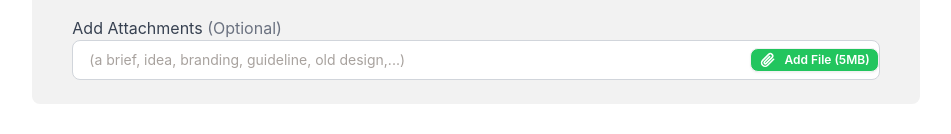
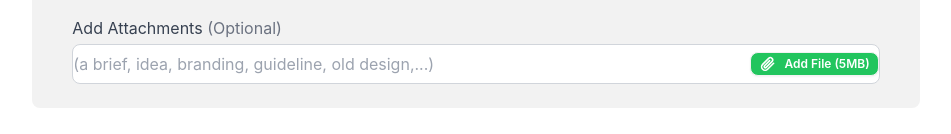
Before and after one commit to ismailjobi/Mediusware_Task, a React (Create React App) app in the folder front-end-react/: page / in a window 1280 px wide. Shown: the part 666-800 px from the top of the page, without its empty margins (164-1115 px from the left). Built offline with nearby package versions, Linux system fonts and the light colour scheme.

Commit message:
feedbacks completed

```diff
--- a/front-end-react/src/components/service.jsx
+++ b/front-end-react/src/components/service.jsx
@@ -114,11 +114,17 @@ function Service() {
 
                         <div className="mt-4">
                             <label className="block text-gray-700">Add Attachments <span className="text-gray-500">(Optional)</span></label>
-                            <div className="join w-full h-10 bg-white border border-gray-300 flex items-center justify-between">
-                                <span className="block text-stone-400 ml-4 text-sm">
+                            <div className="join w-full h-10 bg-white border mt-1 border-gray-300 flex items-center justify-between">
+                                {/* <span className="block text-stone-400 ml-4 text-sm">
                                     (a brief, idea, branding, guideline, old design,...)
-                                </span>
-                                <label className="btn bg-green-500 hover:bg-green-600 text-white btn-xs sm:btn-sm md:btn-md lg:btn-xs cursor-pointer flex items-center">
+                                </span> */}
+                                <input
+                                    type="text"
+                                    placeholder="(a brief, idea, branding, guideline, old design,...)"
+                                    className="block w-full bg-white "
+                                    disabled
+                                />
+                                    <label className="btn bg-green-500 hover:bg-green-600 h-8 text-white btn-xs sm:btn-xs md:btn-xs lg:btn-xs cursor-pointer flex items-center">
                                         <svg width="17" height="16" viewBox="0 0 17 16" fill="none" xmlns="http://www.w3.org/2000/svg">
                                             <path d="M14.6017 7.26634L8.59127 13.2768C7.22443 14.6436 5.00836 14.6436 3.64152 13.2768C2.27469 11.9099 2.27469 9.69384 3.64152 8.327L9.65193 2.3166C10.5632 1.40537 12.0405 1.40537 12.9518 2.3166C13.863 3.22782 13.863 4.7052 12.9518 5.61643L7.17705 11.3911C6.72144 11.8467 5.98275 11.8467 5.52714 11.3911C5.07153 10.9355 5.07153 10.1968 5.52714 9.74122L10.5947 4.67362" stroke="white" stroke-width="1.6" stroke-linecap="round" stroke-linejoin="round" />
                                         </svg>
@@ -131,7 +137,7 @@ function Service() {
                 </div>
 
                 <div className="mt-6 text-left sm:text-center">
-                    <button type="submit" className="btn btn-primary px-6 py-2 flex items-center justify-center">
+                    <button type="submit" className="btn btn-primary px-6 py-2 flex items-center justify-center ">
                         Send Inquiry
                         <svg width="22" height="20" viewBox="0 0 22 20" fill="none" xmlns="http://www.w3.org/2000/svg">
                             <path d="M10.0004 10H4.50043M4.41577 10.2915L2.08085 17.2662C1.89742 17.8142 1.8057 18.0881 1.87152 18.2569C1.92868 18.4034 2.05144 18.5145 2.20292 18.5567C2.37736 18.6054 2.64083 18.4869 3.16776 18.2497L19.8792 10.7296C20.3936 10.4981 20.6507 10.3824 20.7302 10.2216C20.7993 10.082 20.7993 9.9181 20.7302 9.77843C20.6507 9.61767 20.3936 9.50195 19.8792 9.2705L3.16193 1.74776C2.63659 1.51135 2.37392 1.39315 2.19966 1.44164C2.04832 1.48375 1.92556 1.59454 1.86821 1.74078C1.80216 1.90917 1.8929 2.18255 2.07437 2.72931L4.41642 9.78556C4.44759 9.87947 4.46317 9.92642 4.46933 9.97444C4.47479 10.0171 4.47473 10.0602 4.46916 10.1028C4.46289 10.1508 4.44718 10.1977 4.41577 10.2915Z" stroke="white" stroke-width="2" stroke-linecap="round" stroke-linejoin="round" />
```
Lines whose indentation alone changed are shown as unchanged.
